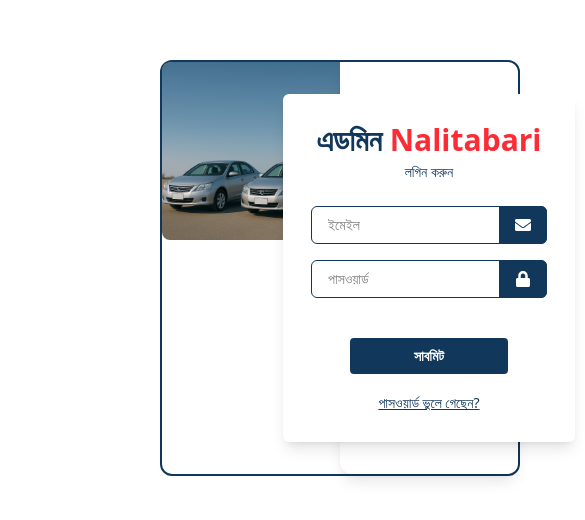
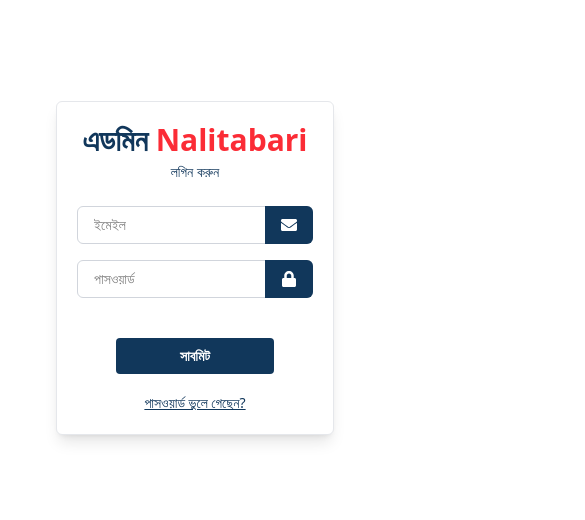
Before and after one commit to morsalinamunmun/transport-management-system, a React (Vite) app: page /Login in a window 390 px wide. Shown: the part 154-674 px from the top of the page, 585 px wide, since content can reach past the window. Built offline with nearby package versions, Linux system fonts and the light colour scheme.

Commit message:
responsive login and resetpass page

```diff
--- a/src/components/Form/Login.jsx
+++ b/src/components/Form/Login.jsx
@@ -2,6 +2,7 @@ import React from "react";
 import bgImage from "../../assets/bannerImg.jpeg";
 import { FaEnvelope, FaLock } from "react-icons/fa";
 import ReusableForm from "./ReusableForm";
+import { Link } from "react-router-dom";
 
 const Login = () => {
   const handleLogin = (data) => {
@@ -10,15 +11,15 @@ const Login = () => {
   };
 
   return (
-    <div className="px-40 h-screen flex items-center justify-center">
-      <div className="border-2 border-primary rounded-xl flex justify-between">
+    <div className="md:px-40 h-screen flex items-center justify-center">
+      <div className="md:border-2 border-primary rounded-xl md:flex justify-between">
         {/* img */}
-        <div className="w-1/2">
-          <img src={bgImage} alt="" className="rounded-l-lg" />
+        <div className="hidden md:block md:w-1/2 mt-10 md:mt-0">
+          <img src={bgImage} alt="" className="rounded-lg md:rounded-l-lg" />
         </div>
         {/* form */}
-        <div className="flex items-center justify-center w-1/2 bg-white shadow-lg rounded-xl p-8">
-          <div className="bg-white shadow-lg p-7 rounded-md">
+        <div className="flex items-center justify-center md:w-1/2 bg-white rounded-xl py-7 md:p-8">
+          <div className="bg-white shadow-lg p-5 md:p-7 rounded-md border md:border-none border-gray-200">
             <h2 className="text-3xl font-extrabold text-center text-[#11375B] mb-1">
               এডমিন{" "}
               <span className="font-semibold text-red-500">Nalitabari</span>
@@ -32,7 +33,7 @@ const Login = () => {
                   type="text"
                   name="email"
                   placeholder="ইমেইল"
-                  className="md:w-80 text-sm px-4 py-2 border border-primary rounded-md outline-none"
+                  className="w-full md:w-80 text-sm px-4 py-2 border border-gray-300 rounded-md outline-none"
                   required
                 />
                 <span className="absolute right-0 bg-primary text-white px-4 py-[11px] rounded-r-md hover:bg-secondary transition-all duration-500 cursor-pointer">
@@ -45,7 +46,7 @@ const Login = () => {
                   type="password"
                   name="password"
                   placeholder="পাসওয়ার্ড"
-                  className="md:w-80 text-sm px-4 py-2 border border-primary rounded-md outline-none"
+                  className="w-full md:w-80 text-sm px-4 py-2 border border-gray-300 rounded-md outline-none"
                   required
                 />
                 <span className="absolute right-0 bg-primary text-white px-4 py-[11px] rounded-r-md hover:bg-secondary transition-all duration-500 cursor-pointer">
@@ -55,9 +56,11 @@ const Login = () => {
             </ReusableForm>
 
             <div className="mt-4 text-center">
-              <a href="#" className="text-sm text-[#11375B] underline">
-                পাসওয়ার্ড ভুলে গেছেন?
-              </a>
+              <Link to="/ResetPass">
+                <span className="text-sm text-[#11375B] underline hover:text-red-500 transition-all duration-700">
+                  পাসওয়ার্ড ভুলে গেছেন?
+                </span>
+              </Link>
             </div>
           </div>
         </div>
--- a/src/components/Form/ResetPass.jsx
+++ b/src/components/Form/ResetPass.jsx
@@ -10,15 +10,15 @@ const ResetPass = () => {
   };
 
   return (
-    <div className="px-40 h-screen flex items-center">
-      <div className="border-2 border-primary rounded-xl flex justify-between">
+    <div className="md:px-40 h-screen flex items-center">
+      <div className="md:border-2 border-primary rounded-xl flex justify-between">
         {/* img */}
-        <div className="w-1/2">
+        <div className="hidden md:block w-1/2">
           <img src={bgImage} alt="" className="w-fit h-fit rounded-l-lg" />
         </div>
         {/* form */}
-        <div className="flex items-center justify-center w-1/2 px-16 rounded-xl p-8">
-          <div className="bg-white shadow-lg p-7 rounded-md">
+        <div className="flex items-center justify-center md:w-1/2 md:px-16 rounded-xl p-3 md:p-8">
+          <div className="bg-white shadow-lg p-7 rounded-md border md:border-none border-gray-200">
             <h2 className="text-3xl font-extrabold text-center text-[#11375B] mb-1">
               এডমিন{" "}
               <span className="font-semibold text-red-500">Nalitabari</span>
```
